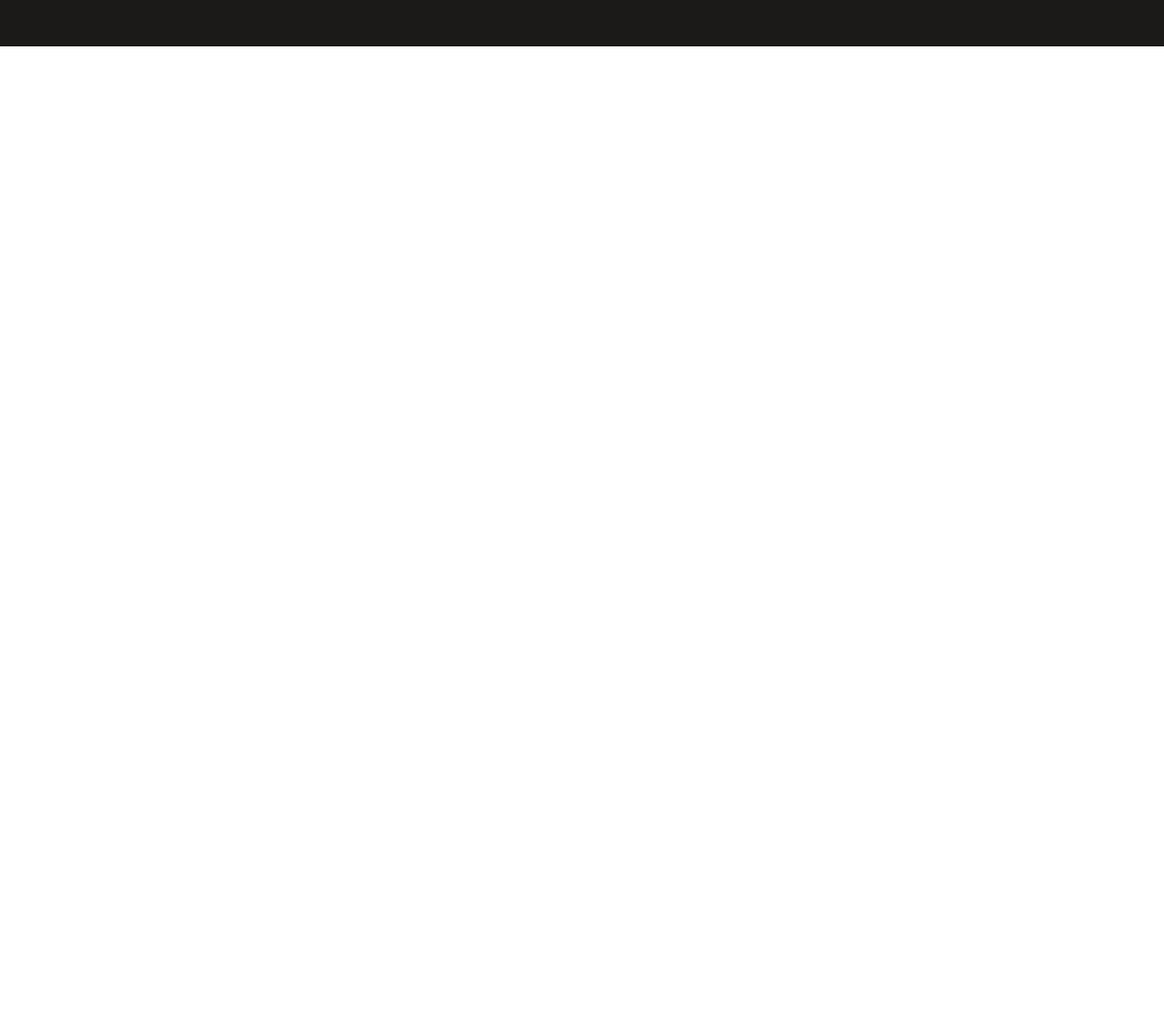
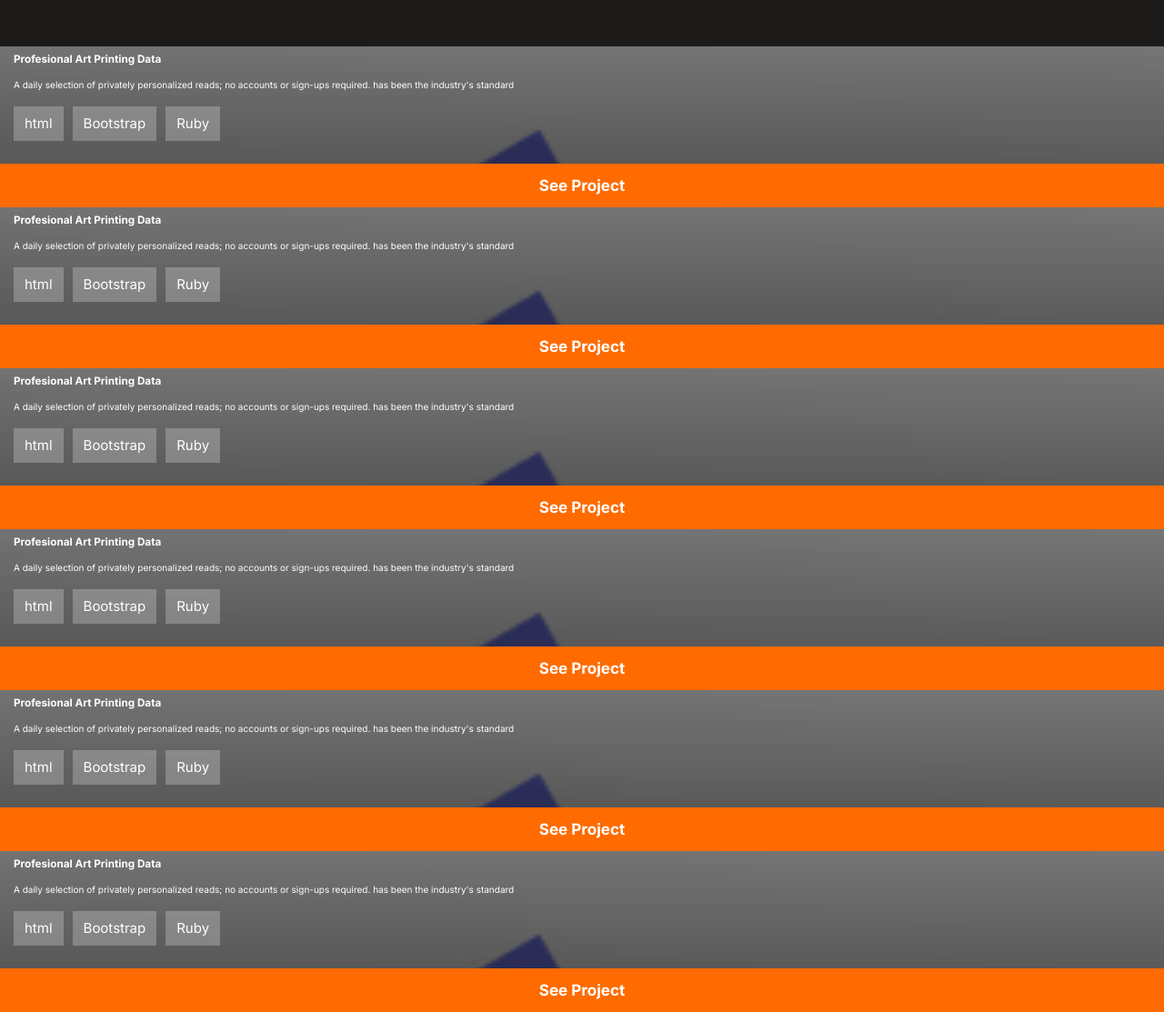
Before and after one commit to Lusindiso/Microverse-Portfolio, a website: page index.html in a window 1280 px wide. Shown: the part 500-1613 px from the top of the page at 91% size. Before the commit the page ends 800 px from the top, so only its background shows below. Drawn offline with Linux system fonts and the light colour scheme.

Commit message:
Add works project card html and styles

```diff
--- a/index.html
+++ b/index.html
@@ -55,15 +55,97 @@ don’t hestiate to contact me.
             </ul>
     </section>
     <section class="works">
-        <div class="works__stories"></div>
-        <div class="works__project">
-
+        <div class="works-stories"></div>
+        <div class="works-project">
+            <h3 class="works-project__heading">
+                Profesional Art Printing Data
+            </h3>
+            <p class="works-project__paragraph">
+                A daily selection of privately personalized reads;
+                no accounts or sign-ups required. has been the industry's standard
+            </p>
+            <div class="works-project__languages">
+                <div class="works-project__languages--item">html</div>
+                <div class="works-project__languages--item">Bootstrap</div>
+                <div class="works-project__languages--item">Ruby</div>
+            </div>
+            <div class="works-project__btn">See Project</div>
         </div>
-        <div class="works__project"></div>
-        <div class="works__project"></div>
-        <div class="works__project"></div>
-        <div class="works__project"></div>
-        <div class="works__project"></div>
+        <div class="works-project">
+            <h3 class="works-project__heading">
+                Profesional Art Printing Data
+            </h3>
+            <p class="works-project__paragraph">
+                A daily selection of privately personalized reads;
+                no accounts or sign-ups required. has been the industry's standard
+            </p>
+            <div class="works-project__languages">
+                <div class="works-project__languages--item">html</div>
+                <div class="works-project__languages--item">Bootstrap</div>
+                <div class="works-project__languages--item">Ruby</div>
+            </div>
+            <div class="works-project__btn">See Project</div>
+        </div>
+        <div class="works-project">
+            <h3 class="works-project__heading">
+                Profesional Art Printing Data
+            </h3>
+            <p class="works-project__paragraph">
+                A daily selection of privately personalized reads;
+                no accounts or sign-ups required. has been the industry's standard
+            </p>
+            <div class="works-project__languages">
+                <div class="works-project__languages--item">html</div>
+                <div class="works-project__languages--item">Bootstrap</div>
+                <div class="works-project__languages--item">Ruby</div>
+            </div>
+            <div class="works-project__btn">See Project</div>
+        </div>
+        <div class="works-project">
+            <h3 class="works-project__heading">
+                Profesional Art Printing Data
+            </h3>
+            <p class="works-project__paragraph">
+                A daily selection of privately personalized reads;
+                no accounts or sign-ups required. has been the industry's standard
+            </p>
+            <div class="works-project__languages">
+                <div class="works-project__languages--item">html</div>
+                <div class="works-project__languages--item">Bootstrap</div>
+                <div class="works-project__languages--item">Ruby</div>
+            </div>
+            <div class="works-project__btn">See Project</div>
+        </div>
+        <div class="works-project">
+            <h3 class="works-project__heading">
+                Profesional Art Printing Data
+            </h3>
+            <p class="works-project__paragraph">
+                A daily selection of privately personalized reads;
+                no accounts or sign-ups required. has been the industry's standard
+            </p>
+            <div class="works-project__languages">
+                <div class="works-project__languages--item">html</div>
+                <div class="works-project__languages--item">Bootstrap</div>
+                <div class="works-project__languages--item">Ruby</div>
+            </div>
+            <div class="works-project__btn">See Project</div>
+        </div>
+        <div class="works-project">
+            <h3 class="works-project__heading">
+                Profesional Art Printing Data
+            </h3>
+            <p class="works-project__paragraph">
+                A daily selection of privately personalized reads;
+                no accounts or sign-ups required. has been the industry's standard
+            </p>
+            <div class="works-project__languages">
+                <div class="works-project__languages--item">html</div>
+                <div class="works-project__languages--item">Bootstrap</div>
+                <div class="works-project__languages--item">Ruby</div>
+            </div>
+            <div class="works-project__btn">See Project</div>
+        </div>
     </section>
 </body>
 </html>
--- a/style.css
+++ b/style.css
@@ -114,16 +114,66 @@ a:link {
   display: grid;
 }
 
+.works-project {
+  background-image: url(/img/img-project.jpg);
+  background-position: center;
+  background-repeat: no-repeat;
+  background-size: cover;
+}
+
+.works-project > *:not(:last-child) {
+  padding: 0 1.5rem;
+}
+
+.works-project__languages {
+  display: flex;
+  align-items: center;
+  margin: 1rem 0 2.5rem 0;
+}
+
+.works-project__languages--item {
+  padding: 0.5rem 1.2rem;
+  font-size: 1.5rem;
+  background-color: rgba(255, 255, 255, 0.24);
+  margin-right: 1rem;
+}
+
+.works-project__btn {
+  font-size: 1.7rem;
+  font-weight: 600;
+  width: 100%;
+  height: 4.8rem;
+  display: flex;
+  justify-content: center;
+  align-items: center;
+  background-color: #ff6b00;
+}
+
 @media only screen and (max-width: 480px) {
   .works {
     grid-template-columns: 1fr;
-    grid-template-rows: repeat(7, 480px);
+    grid-template-rows: repeat(7, auto);
 
     margin: 0 2.2rem;
   }
 
   .works > * {
-    background-color: #ff6b00;
     margin: 2rem 0;
   }
+
+  .works-project__heading {
+    font-size: 3.2rem;
+    line-height: 4.4rem;
+    margin-top: 10rem;
+    max-width: 30rem;
+    font-weight: 400;
+    padding: 1rem 0;
+  }
+
+  .works-project__paragraph {
+    font-size: 1.6rem;
+    line-height: 2.4rem;
+    font-weight: 400;
+    max-width: 35rem;
+  }
 }
```
Also changed, not shown: img/img-project.jpg (added).
